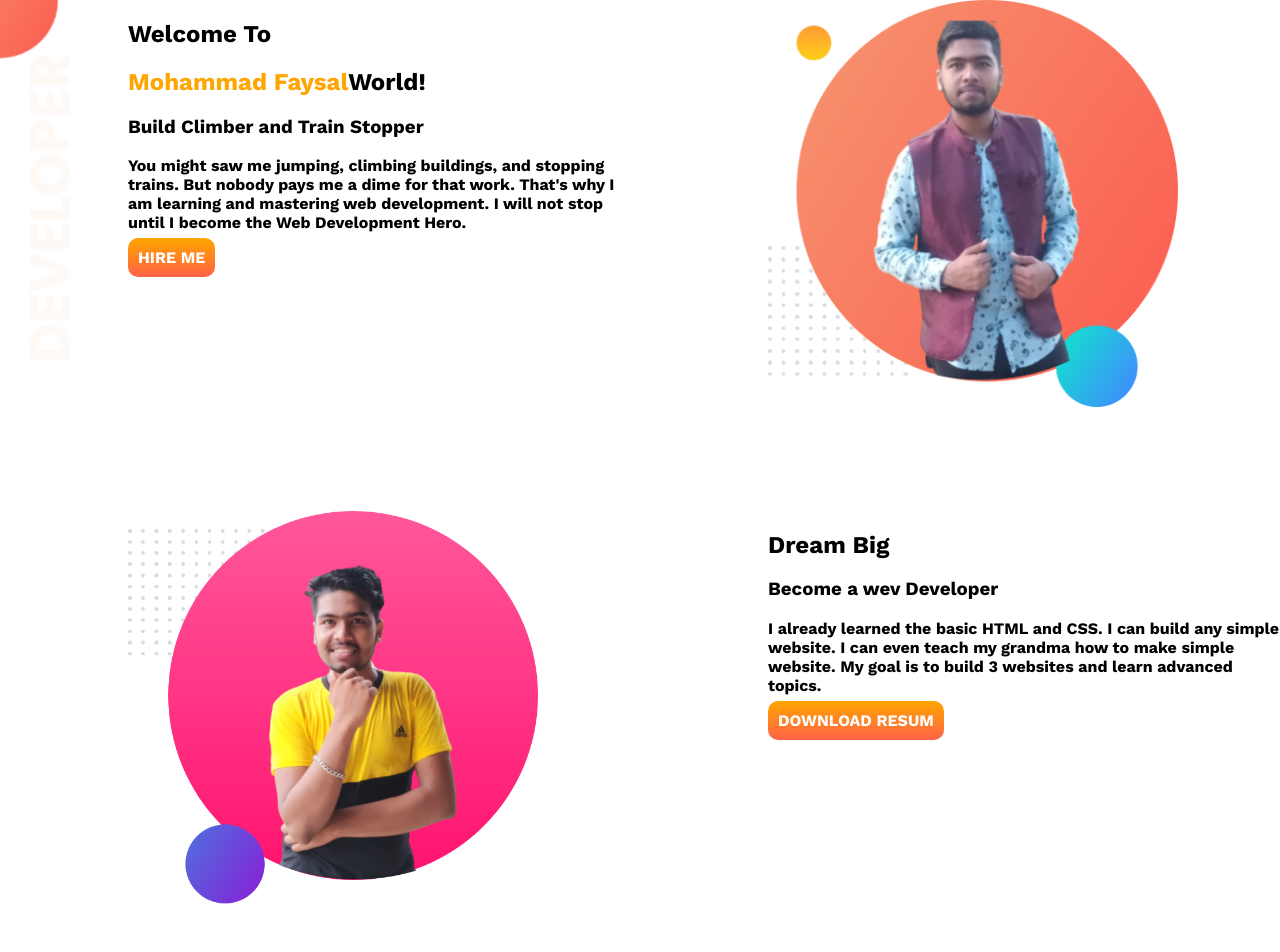
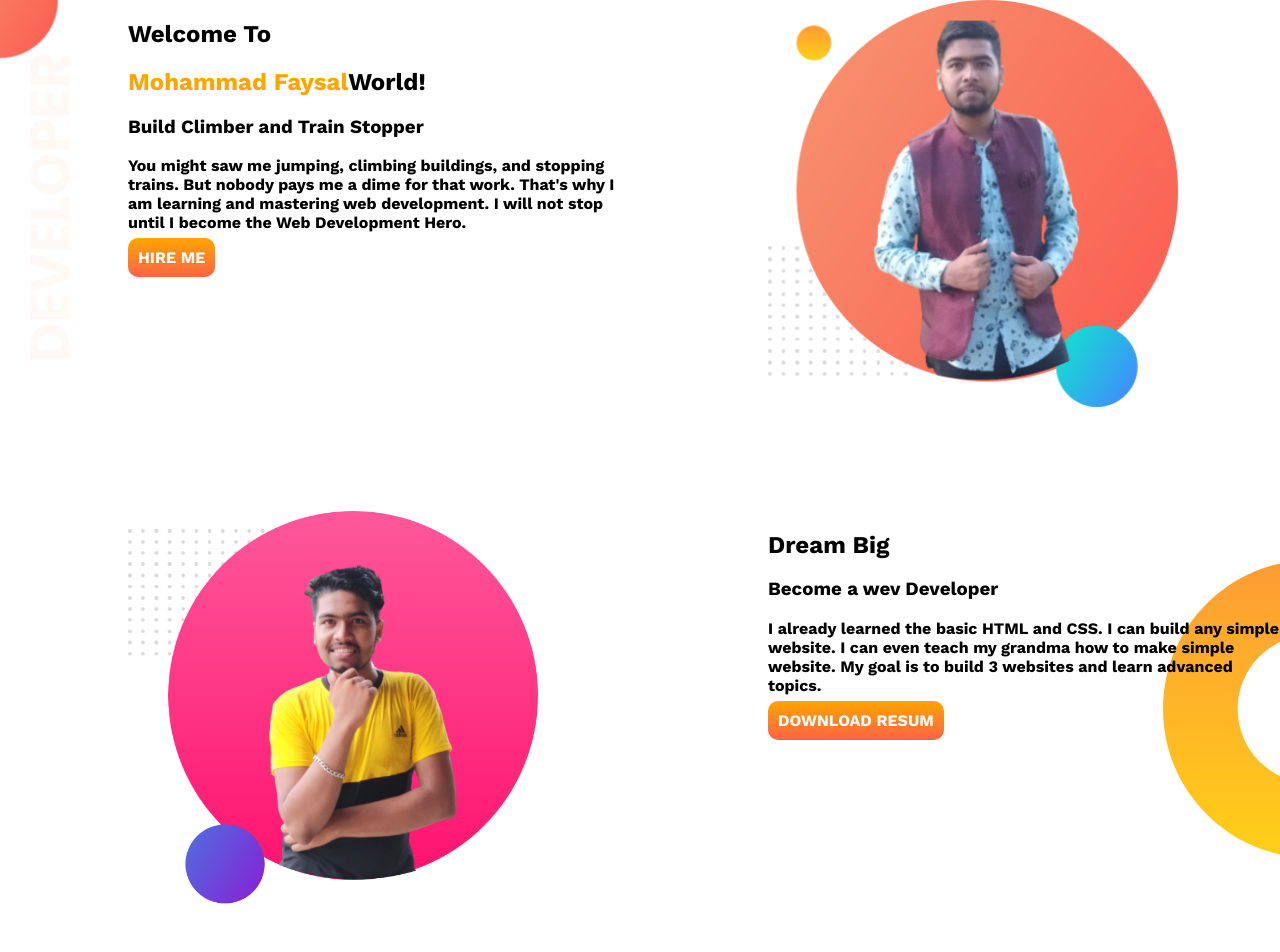
Before and after one commit to MohammadFaysal731/my-protfolio-1, a plain HTML site: page index.html in a window 1280 px wide. Shown: the top 952 px of the page. Drawn offline with nearby package versions, Linux system fonts and the light colour scheme.

Commit message:
drem bg added

```diff
--- a/styel.css
+++ b/styel.css
@@ -32,8 +32,14 @@ margin: 0%;
     background-image: url(image/top-banner.png);
     background-repeat: no-repeat;
 }
+.drem-bg{
+    background-image: url(image/dream-bg.png);
+    background-repeat: no-repeat;
+    background-position: right;
+}
+}
 .experiences-area{
-    background-image: url(image/exp-bg.png);
+    background-image:url(image/exp-bg.png);
     background-repeat: no-repeat;
 }
 .experiences-item{
```
